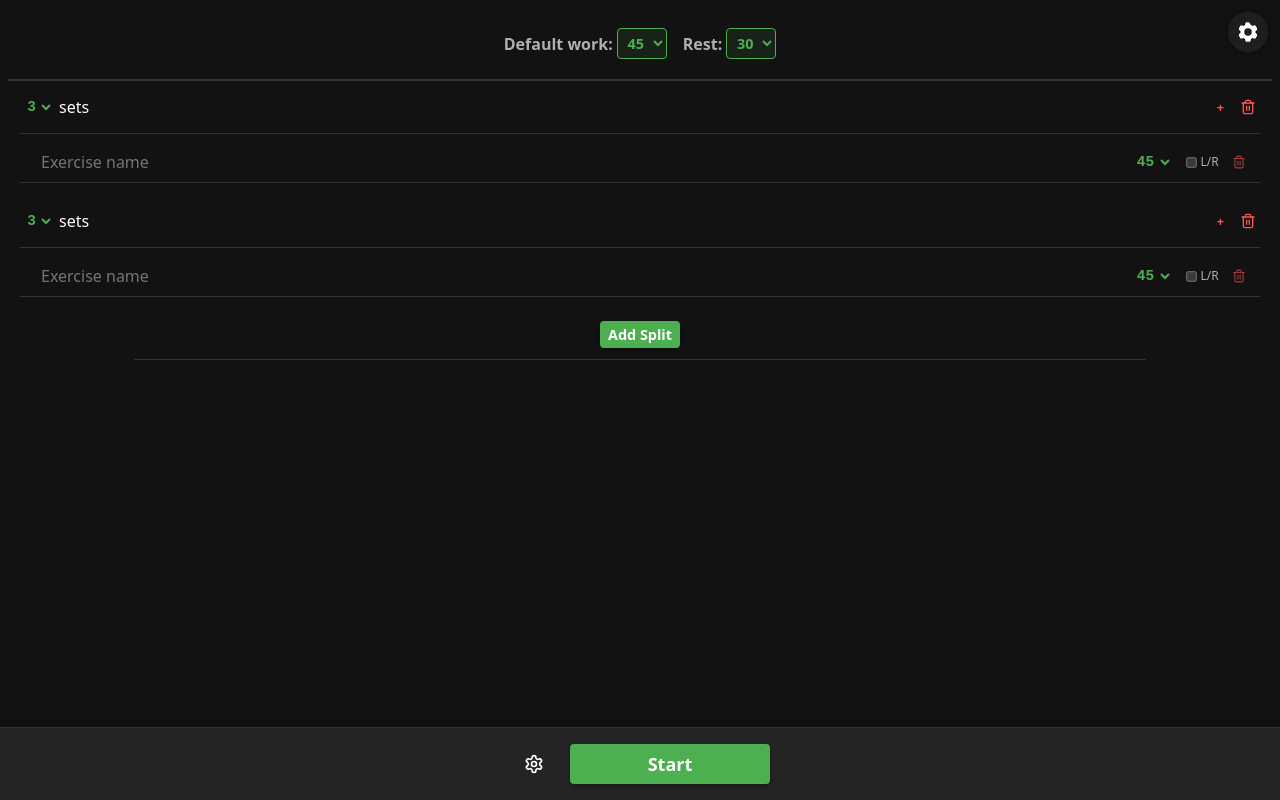
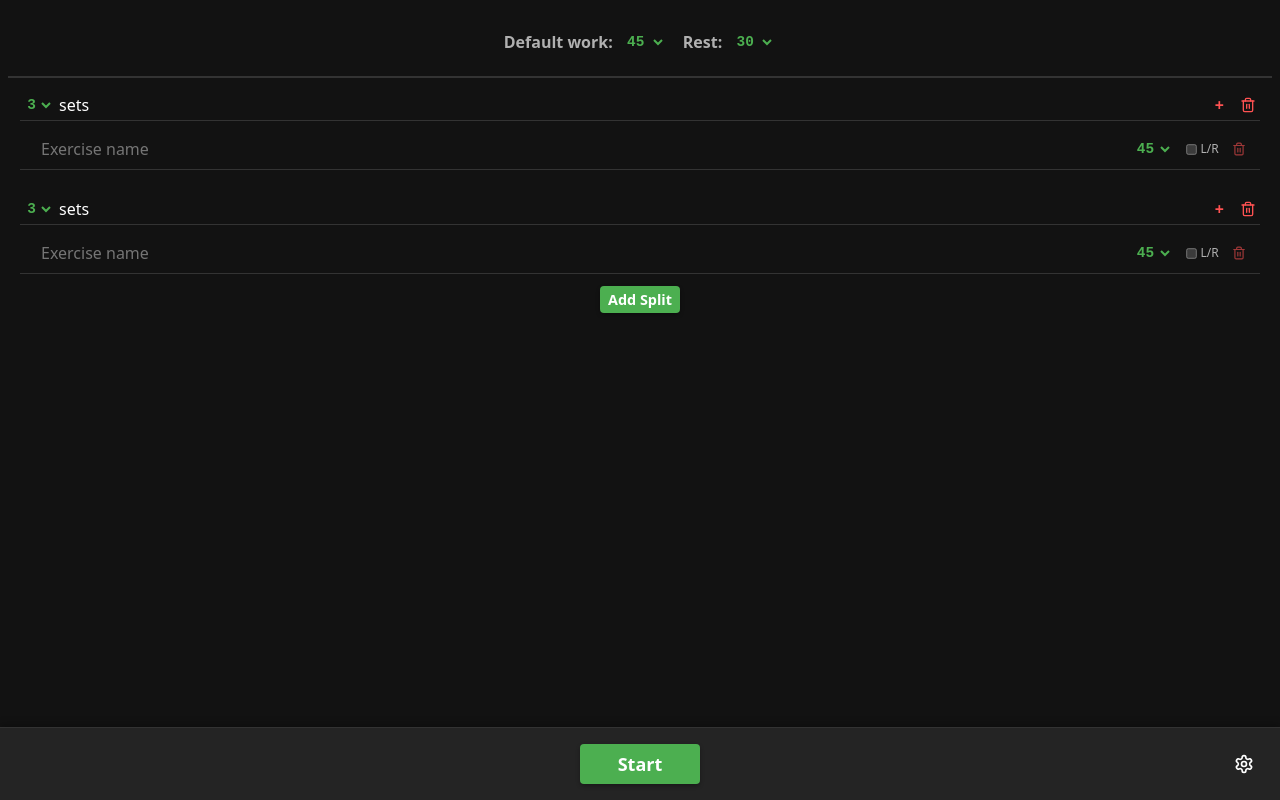
Before and after one commit to iarry/timer, a React (Vite) app: page / in a window 1280 px wide. Built offline with nearby package versions, Linux system fonts and the light colour scheme.

Commit message:
more todos again

```diff
--- a/src/App.tsx
+++ b/src/App.tsx
@@ -26,31 +26,10 @@ function App() {
     setIsMenuOpen(!isMenuOpen)
   }
 
-  // Close menu when clicking outside
-  const handleClickOutside = (event: React.MouseEvent) => {
-    if (menuRef.current && !menuRef.current.contains(event.target as Node)) {
-      setIsMenuOpen(false)
-    }
-  }
-
   return (
     <div
       className="app-container"
-      onClick={isMenuOpen ? handleClickOutside : undefined}
     >
-      {/* Hamburger Menu Button */}
-      <button
-        className="menu-button"
-        onClick={(e) => {
-          e.stopPropagation()
-          toggleMenu()
-        }}
-      >
-        <svg xmlns="http://www.w3.org/2000/svg" viewBox="0 0 24 24" fill="currentColor">
-          <path fillRule="evenodd" d="M11.078 2.25c-.917 0-1.699.663-1.85 1.567L9.05 4.889c-.02.12-.115.26-.297.348a7.493 7.493 0 00-.986.57c-.166.115-.334.126-.45.083L6.3 5.508a1.875 1.875 0 00-2.282.819l-.922 1.597a1.875 1.875 0 00.432 2.385l.84.692c.095.078.17.229.154.43a7.598 7.598 0 000 1.139c.015.2-.059.352-.153.43l-.841.692a1.875 1.875 0 00-.432 2.385l.922 1.597a1.875 1.875 0 002.282.818l1.019-.382c.115-.043.283-.031.45.082.312.214.641.405.985.57.182.088.277.228.297.35l.178 1.071c.151.904.933 1.567 1.85 1.567h1.844c.916 0 1.699-.663 1.85-1.567l.178-1.072c.02-.12.114-.26.297-.349.344-.165.673-.356.985-.570.167-.114.335-.125.45-.082l1.02.382a1.875 1.875 0 002.28-.819l.923-1.597a1.875 1.875 0 00-.432-2.385l-.84-.692c-.095-.078-.17-.229-.154-.43a7.614 7.614 0 000-1.139c-.016-.2.059-.352.153-.43l.84-.692c.708-.582.891-1.59.433-2.385l-.922-1.597a1.875 1.875 0 00-2.282-.818l-1.02.382c-.114.043-.282.031-.449-.083a7.49 7.49 0 00-.985-.57c-.183-.087-.277-.227-.297-.348L13.928 3.817c-.151-.904-.933-1.567-1.85-1.567h-1.844zM12 15.75a3.75 3.75 0 100-7.5 3.75 3.75 0 000 7.5z" clipRule="evenodd" />
-        </svg>
-      </button>
-
       {/* Menu Dropdown */}
       {isMenuOpen && (
         <div className="menu-dropdown" ref={menuRef}>
--- a/src/components/config/ConfigPanel.css
+++ b/src/components/config/ConfigPanel.css
@@ -22,9 +22,8 @@
     right: 0;
     display: flex;
     flex-direction: row;
-    justify-content: center;
+    justify-content: space-between;
     align-items: center;
-    gap: var(--spacing-md);
     padding: var(--spacing-md);
     background-color: var(--color-surface);
     border-top: 1px solid var(--color-border);
@@ -35,7 +34,7 @@
 .start-workout-section button:not(.settings-button) {
     background-color: var(--color-secondary);
     color: white;
-    min-width: 200px;
+    min-width: 120px;
     margin-bottom: 0;
     padding: 0.5rem 0.75rem;
 }
@@ -60,6 +59,11 @@
 
 .start-workout-section .settings-button:hover {
     background-color: rgba(255, 255, 255, 0.1) !important;
+}
+
+.start-workout-section .spacer {
+    width: 48px; /* Same width as settings button to balance the layout */
+    height: 48px;
 }
 
 .warning-message {
@@ -95,6 +99,13 @@
     padding: var(--spacing-xs) var(--spacing-sm);
     font-size: 0.9rem;
     border-radius: 4px;
+    background-color: var(--color-secondary) !important;
+    color: white !important;
+    border: none !important;
+}
+
+.add-split-button:hover {
+    background-color: var(--color-secondary-hover) !important;
 }
 
 .setting-group {
@@ -185,7 +196,7 @@ input[type='number'] {
     display: flex;
     justify-content: space-between;
     align-items: center;
-    margin-bottom: var(--spacing-md);
+    margin-bottom: 0;
 }
 
 .split-actions {
@@ -209,19 +220,9 @@ input[type='number'] {
 .add-split-section {
     display: flex;
     justify-content: center;
-    padding: var(--spacing-md);
+    padding: 0 var(--spacing-md) var(--spacing-md) var(--spacing-md);
     background-color: var(--color-background);
     position: relative;
-}
-
-.add-split-section::after {
-    content: '';
-    position: absolute;
-    bottom: 0;
-    left: 10%;
-    right: 10%;
-    height: 1px;
-    background-color: var(--color-border);
 }
 
 /* Sets select styling to match exercise selects */
@@ -302,9 +303,17 @@ input[type='number'] {
 .add-exercise-button {
     width: auto;
     height: auto;
-    font-size: 0.8rem;
-    padding: 4px;
+    font-size: 16px;
+    padding: 4px 8px;
     min-width: auto;
+    background-color: var(--color-secondary) !important;
+    color: white !important;
+    border: none !important;
+    box-shadow: none !important;
+}
+
+.add-exercise-button:hover {
+    background-color: var(--color-secondary-hover) !important;
 }
 
 .exercise-name {
@@ -453,23 +462,23 @@ input[type='number'] {
 }
 
 .duration-input-field {
-    width: 50px;
-    padding: var(--spacing-xs) 4px;
-    text-align: center;
-    font-weight: bold;
-    font-size: 0.9rem;
     background: transparent;
     border: 1px solid transparent;
+    padding: var(--spacing-xs) 2px;
+    font-family: monospace;
+    font-weight: 600;
+    text-align: center;
+    color: var(--color-secondary);
+    width: 50px;
+    font-size: 0.9rem;
     border-radius: 4px;
     transition: border-color 0.2s ease;
-    background-color: rgba(var(--color-secondary-rgb, 74, 144, 226), 0.1);
-    border-color: var(--color-secondary);
-    color: var(--color-secondary);
+    cursor: pointer;
 }
 
 .duration-input-field:hover,
 .duration-input-field:focus {
-    border-color: var(--color-secondary);
+    border-color: var(--color-border);
     outline: none;
 }
 
--- a/src/components/config/ConfigPanel.tsx
+++ b/src/components/config/ConfigPanel.tsx
@@ -343,6 +343,15 @@ const ConfigPanel = ({ onStartWorkout, onOpenSettings }: ConfigPanelProps) => {
 
       {/* Start Workout Button - moved to bottom */}
       <div className="start-workout-section">
+        <div className="spacer"></div>
+        <Button
+          onClick={onStartWorkout}
+          variant="primary"
+          size="large"
+          disabled={splits.length === 0 || splits.every(split => split.exercises.length === 0)}
+        >
+          Start
+        </Button>
         <Button
           onClick={onOpenSettings}
           variant="transparent"
@@ -351,14 +360,6 @@ const ConfigPanel = ({ onStartWorkout, onOpenSettings }: ConfigPanelProps) => {
         >
           <Settings size={20} />
         </Button>
-        <Button
-          onClick={onStartWorkout}
-          variant="primary"
-          size="large"
-          disabled={splits.length === 0 || splits.every(split => split.exercises.length === 0)}
-        >
-          Start
-        </Button>
       </div>
     </div>
   );
--- a/src/components/timer/Timer.css
+++ b/src/components/timer/Timer.css
@@ -125,9 +125,8 @@
     margin-top: auto;
     padding: var(--spacing-lg) 0;
     display: flex;
-    justify-content: center;
+    justify-content: space-between;
     align-items: center;
-    gap: var(--spacing-md);
 }
 
 .play-pause-button {
@@ -142,6 +141,7 @@
     font-size: 1.2rem;
     background: transparent !important;
     box-shadow: none !important;
+    color: var(--color-secondary) !important;
 }
 
 .completion-message {
@@ -193,3 +193,21 @@ svg {
 .timer-settings-button:hover {
     background-color: rgba(255, 255, 255, 0.1) !important;
 }
+
+.timer-mute-button {
+    background-color: transparent !important;
+    color: var(--color-text) !important;
+    box-shadow: none !important;
+    min-width: auto !important;
+    width: 40px !important;
+    height: 40px !important;
+    border-radius: 50% !important;
+    padding: 0 !important;
+    display: flex !important;
+    align-items: center !important;
+    justify-content: center !important;
+}
+
+.timer-mute-button:hover {
+    background-color: rgba(255, 255, 255, 0.1) !important;
+}
--- a/src/components/timer/Timer.tsx
+++ b/src/components/timer/Timer.tsx
@@ -10,7 +10,7 @@ import {
 import { formatTime } from '../../utils';
 import { useSoundEffects } from '../../hooks/useSoundEffects';
 import Button from '../common/Button';
-import { ArrowLeft, Pause, Play, Settings } from 'lucide-react';
+import { ArrowLeft, Pause, Play, Settings, VolumeX, Volume2 } from 'lucide-react';
 import './Timer.css';
 
 interface TimerProps {
@@ -27,9 +27,10 @@ const Timer = ({ onExit, onOpenSettings }: TimerProps) => {
   const previousItemRef = useRef(timerState.currentItem);
   const [smoothTimeRemaining, setSmoothTimeRemaining] = useState(0);
   const lastTickTimeRef = useRef<number>(Date.now());
+  const [isMuted, setIsMuted] = useState(false);
 
   // Get sound effects
-  const { playStart, playComplete, playTransition } = useSoundEffects();
+  const { playStart, playComplete, playTransition } = useSoundEffects(isMuted);
 
   // Calculate total rounds for the display
   const totalRounds = timerConfig.splits.reduce((total, split) => total + split.sets, 0);
@@ -187,7 +188,7 @@ const Timer = ({ onExit, onOpenSettings }: TimerProps) => {
                       cy="110"
                       r={radius}
                       fill="none"
-                      stroke="#e6e6e6"
+                      stroke="#444444"
                       strokeWidth="12"
                     />
                     {/* Progress circle */}
@@ -196,7 +197,7 @@ const Timer = ({ onExit, onOpenSettings }: TimerProps) => {
                       cy="110"
                       r={radius}
                       fill="none"
-                      stroke={timerState.currentItem.type === 'exercise' ? '#4a90e2' : '#2ecc71'}
+                      stroke={timerState.currentItem.type === 'exercise' ? '#4caf50' : '#f5f5f5'}
                       strokeWidth="12"
                       strokeDasharray={circumference}
                       strokeDashoffset={progressOffset}
@@ -258,12 +259,20 @@ const Timer = ({ onExit, onOpenSettings }: TimerProps) => {
           {timerState.status !== 'completed' && (
             <div className="timer-controls">
               <Button
+                onClick={() => setIsMuted(!isMuted)}
+                variant="transparent"
+                size="small"
+                className="timer-mute-button"
+              >
+                {isMuted ? <VolumeX size={18} /> : <Volume2 size={18} />}
+              </Button>
+              <Button
                 onClick={handleTogglePlay}
                 variant="transparent"
                 size="large"
                 className="play-pause-button"
               >
-                {timerState.status === 'running' ? <Pause size={20} /> : <Play size={20} />}
+                {timerState.status === 'running' ? <Pause size={60} /> : <Play size={60} />}
               </Button>
               <Button
                 onClick={onOpenSettings}
--- a/src/hooks/useSoundEffects.ts
+++ b/src/hooks/useSoundEffects.ts
@@ -9,7 +9,7 @@ interface SoundEffects {
   playTransition: () => void;
 }
 
-export const useSoundEffects = (): SoundEffects => {
+export const useSoundEffects = (isMuted = false): SoundEffects => {
   const startSound = useRef<HTMLAudioElement | null>(null);
   const completeSound = useRef<HTMLAudioElement | null>(null);
   const transitionSound = useRef<HTMLAudioElement | null>(null);
@@ -39,7 +39,7 @@ export const useSoundEffects = (): SoundEffects => {
   }, []);
 
   const playStart = () => {
-    if (startSound.current) {
+    if (startSound.current && !isMuted) {
       startSound.current.currentTime = 0;
       startSound.current.play().catch(() => {
         // Sound play failed - user might not have interacted with page yet
@@ -48,7 +48,7 @@ export const useSoundEffects = (): SoundEffects => {
   };
 
   const playComplete = () => {
-    if (completeSound.current) {
+    if (completeSound.current && !isMuted) {
       completeSound.current.currentTime = 0;
       completeSound.current.play().catch(() => {
         // Sound play failed - user might not have interacted with page yet
@@ -57,7 +57,7 @@ export const useSoundEffects = (): SoundEffects => {
   };
 
   const playTransition = () => {
-    if (transitionSound.current) {
+    if (transitionSound.current && !isMuted) {
       transitionSound.current.currentTime = 0;
       transitionSound.current.play().catch(() => {
         // Sound play failed - user might not have interacted with page yet
```
Also changed, not shown: 1 other file (tests, documents, lock files or other folders).
